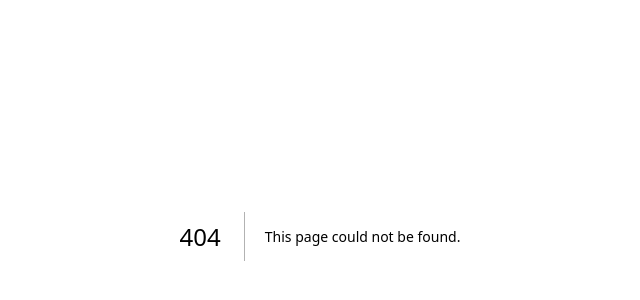
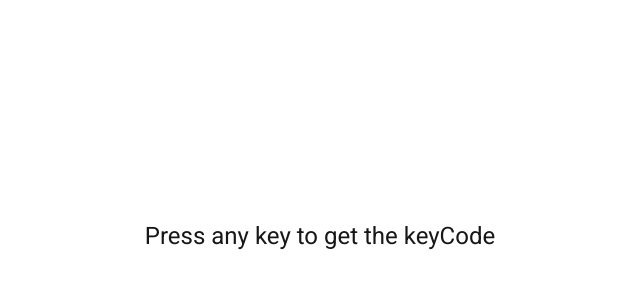
Before and after one commit to 2chanhaeng/50projects50days, a Next.js app: page /11 in a window 1280 px wide. Before the commit this address had no page. Shown: the part 164-464 px from the top of the page, without its empty margins (320-960 px from the left). Built offline with nearby package versions, Linux system fonts and the light colour scheme.

Commit message:
define Day11 page

```diff
--- /dev/null
+++ b/app/11/page.tsx
@@ -0,0 +1,9 @@
+import ShowCodes from "./components/KeyCodes";
+
+export default async function Day11() {
+  return (
+    <main>
+      <ShowCodes />
+    </main>
+  );
+}
```
